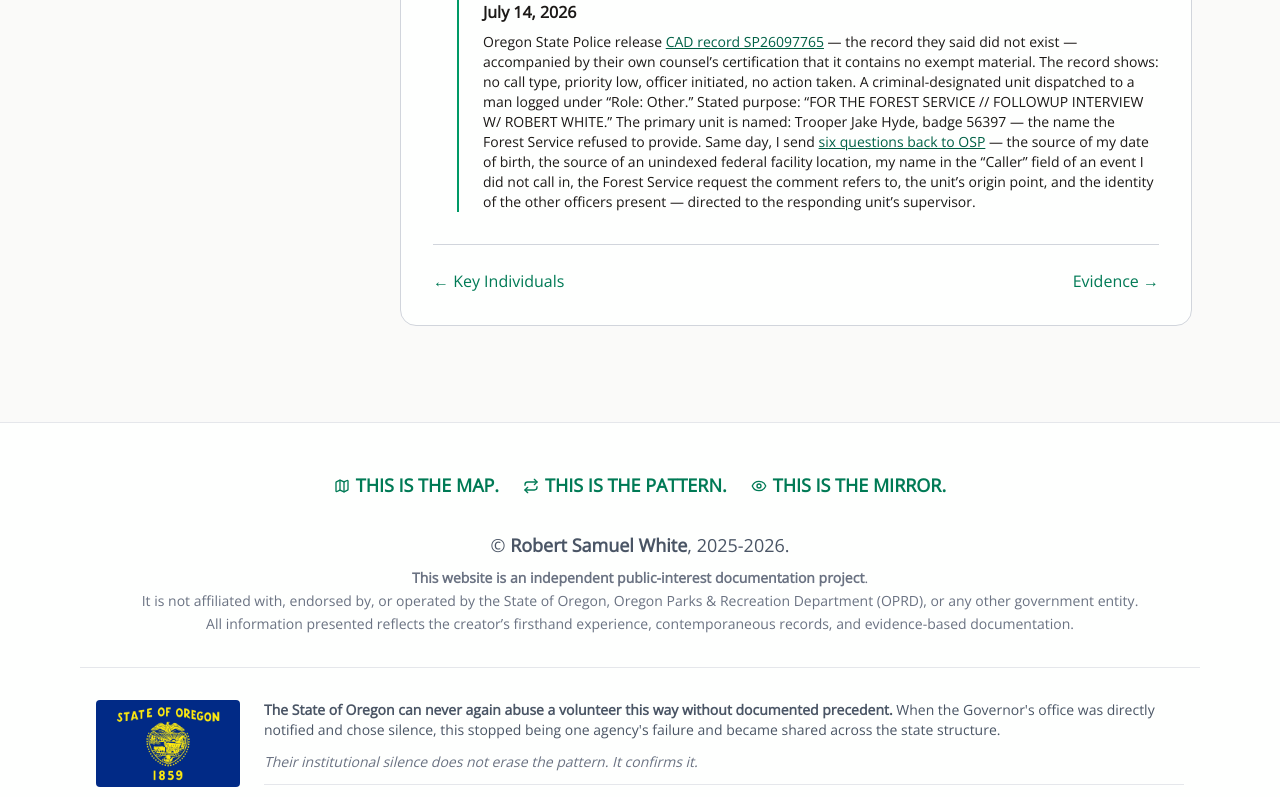
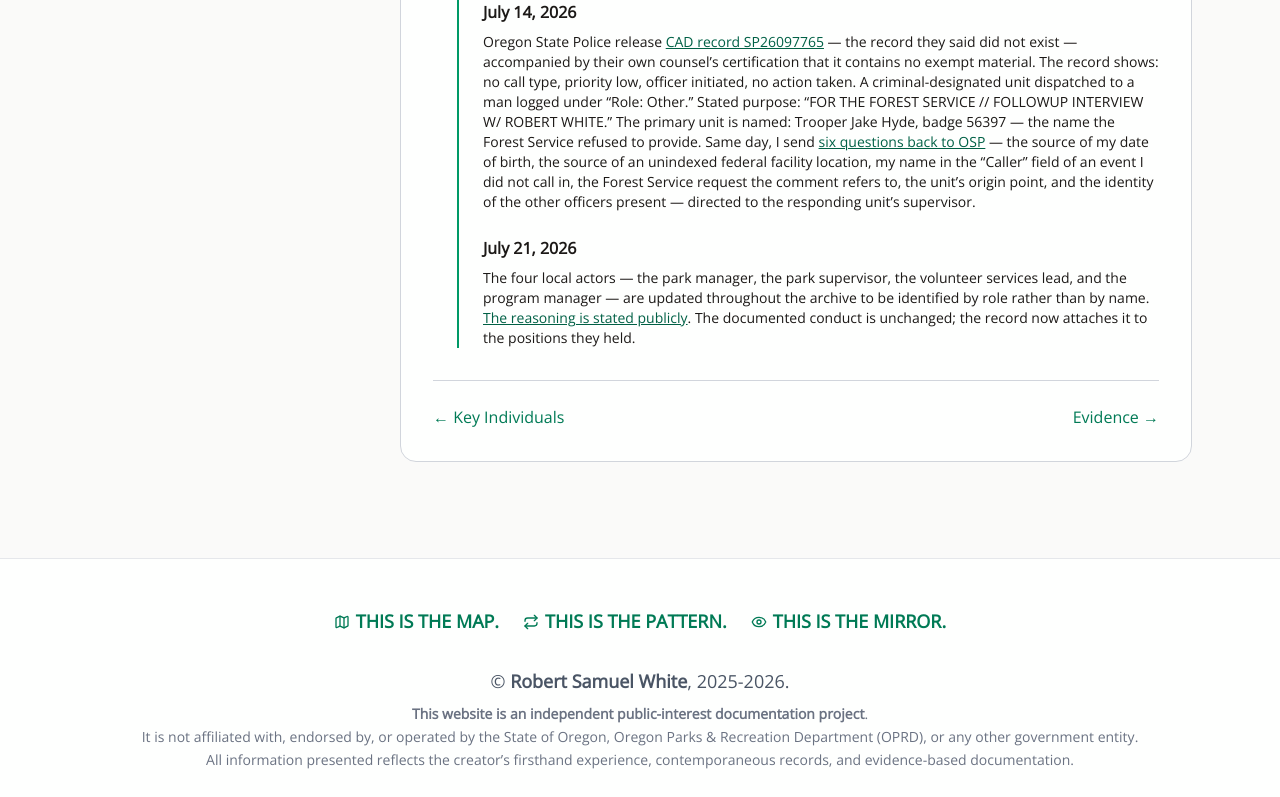
Before and after one commit to rswfire/rswfire.oprd, a Next.js app: page /timeline in a window 1280 px wide. Shown: the part 5323-6120 px from the top of the page. Built offline with nearby package versions, Linux system fonts and the light colour scheme.

Commit message:
Add July 21, 2026 timeline entry for the retitling
Note that the four local actors were updated to be identified by role
rather than name, linking to the public statement of the reasoning.

```diff
--- a/app/(archive)/timeline/page.tsx
+++ b/app/(archive)/timeline/page.tsx
@@ -379,6 +379,13 @@ export default function TimelinePage() {
                         Oregon State Police release <Link href="/evidence/police" className="underline text-emerald-800 hover:text-emerald-600">CAD record SP26097765</Link> &mdash; the record they said did not exist &mdash; accompanied by their own counsel&rsquo;s certification that it contains no exempt material. The record shows: no call type, priority low, officer initiated, no action taken. A criminal-designated unit dispatched to a man logged under &ldquo;Role: Other.&rdquo; Stated purpose: &ldquo;FOR THE FOREST SERVICE // FOLLOWUP INTERVIEW W/ ROBERT WHITE.&rdquo; The primary unit is named: Trooper Jake Hyde, badge 56397 &mdash; the name the Forest Service refused to provide. Same day, I send <Link href="/evidence/police" className="underline text-emerald-800 hover:text-emerald-600">six questions back to OSP</Link> &mdash; the source of my date of birth, the source of an unindexed federal facility location, my name in the &ldquo;Caller&rdquo; field of an event I did not call in, the Forest Service request the comment refers to, the unit&rsquo;s origin point, and the identity of the other officers present &mdash; directed to the responding unit&rsquo;s supervisor.
                     </div>
                 </li>
+
+                <li>
+                    <div className="font-semibold">July 21, 2026</div>
+                    <div className="mt-2 text-sm">
+                        The four local actors &mdash; the park manager, the park supervisor, the volunteer services lead, and the program manager &mdash; are updated throughout the archive to be identified by role rather than by name. <Link href="https://x.com/rswfire/status/2079630338322760159" target="_blank" className="underline text-emerald-800 hover:text-emerald-600">The reasoning is stated publicly</Link>. The documented conduct is unchanged; the record now attaches it to the positions they held.
+                    </div>
+                </li>
             </ul>
 
         </SectionPage>
```
